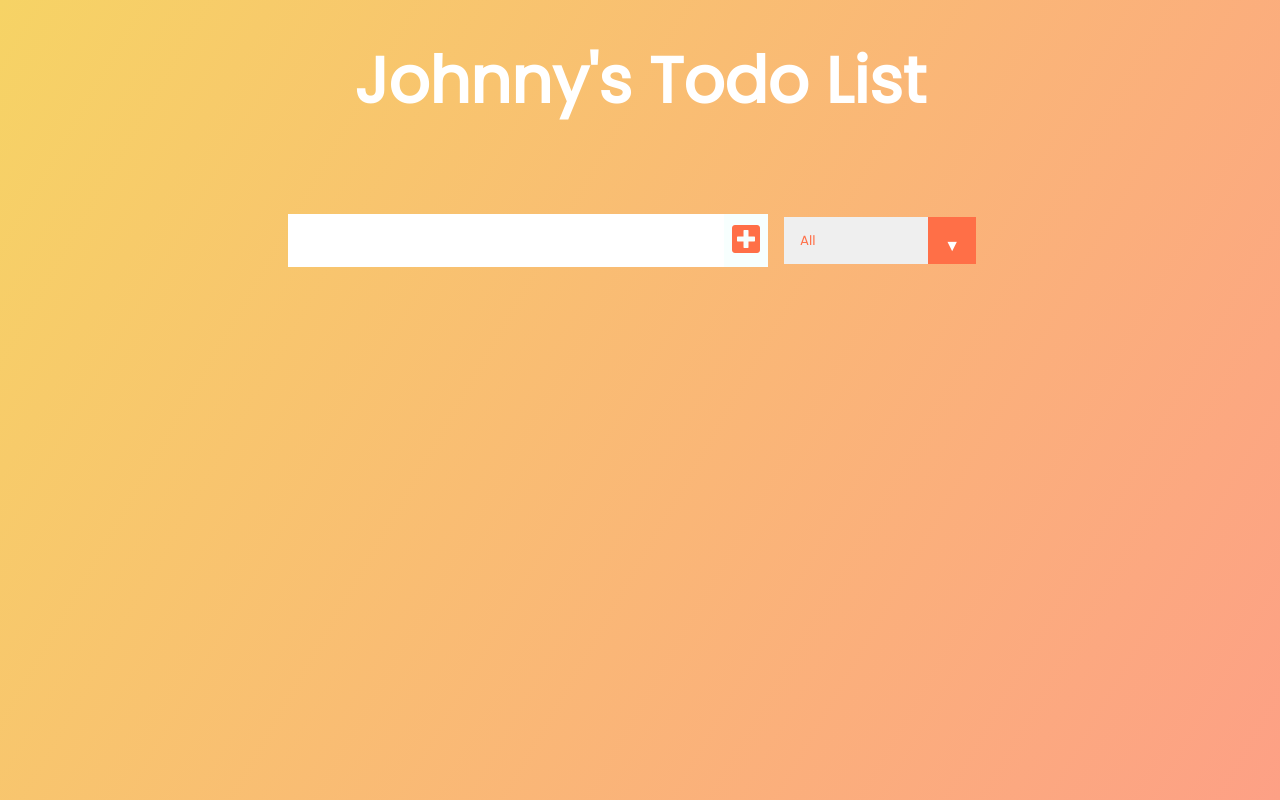
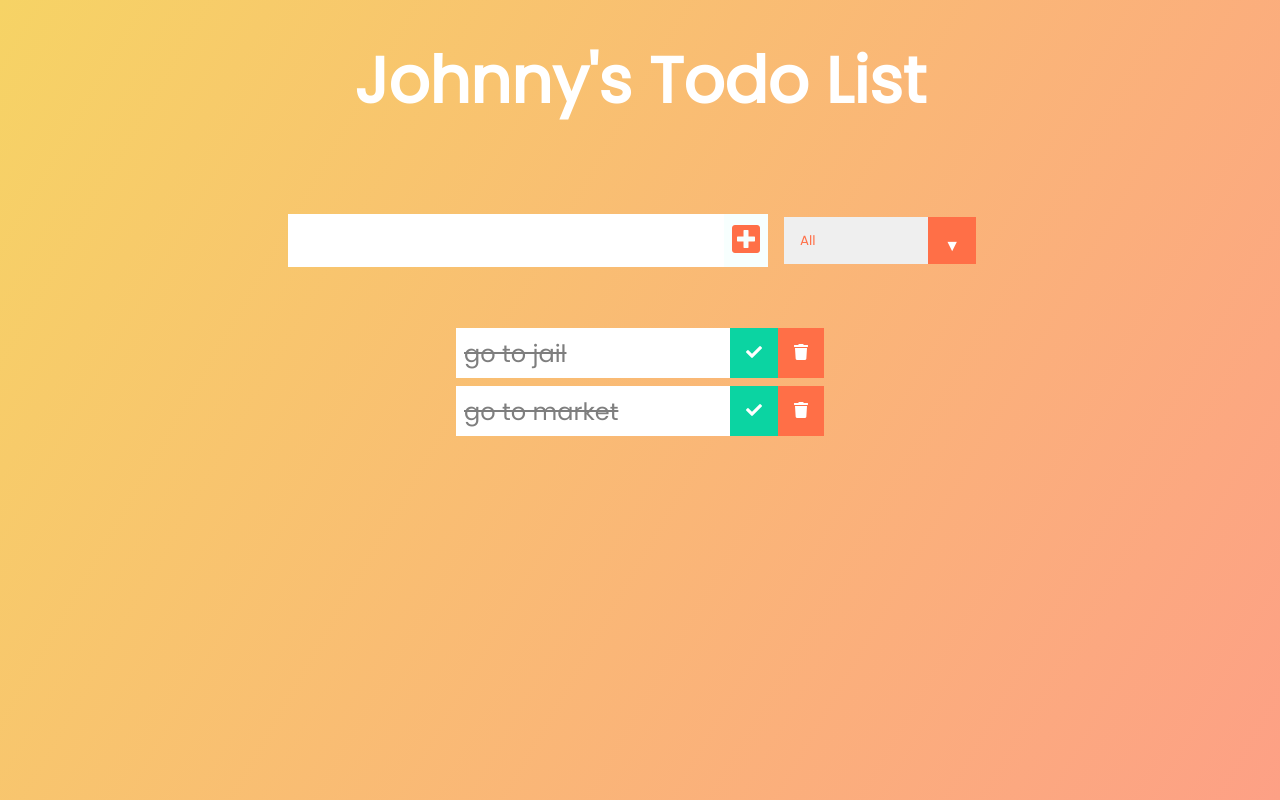
Before and after one commit to IonutCatalin/TodoList, a React (Create React App) app: page / in a window 1280 px wide. Built offline with nearby package versions, Linux system fonts and the light colour scheme; data requests are answered from the project's data file.

Commit message:
switched from localstorage to db.json

```diff
--- /dev/null
+++ b/db.json
@@ -0,0 +1,14 @@
+{
+  "todos": [
+    {
+      "text": "go to jail",
+      "completed": true,
+      "id": 4
+    },
+    {
+      "text": "go to market",
+      "completed": true,
+      "id": 5
+    }
+  ]
+}
--- a/package.json
+++ b/package.json
@@ -6,6 +6,7 @@
     "@testing-library/jest-dom": "^5.14.1",
     "@testing-library/react": "^12.0.0",
     "@testing-library/user-event": "^13.2.1",
+    "json-server": "^0.17.0",
     "react": "^17.0.2",
     "react-dom": "^17.0.2",
     "react-scripts": "5.0.0",
--- a/src/App.js
+++ b/src/App.js
@@ -23,28 +23,21 @@ function App() {
 		}
 	};
 
-	useEffect(() => {
-		getLocalTodos();
-	}, []);
+	async function getTodos() {
+		const response = await fetch("http://localhost:3001/todos", {
+			method: "GET",
+			headers: {
+				"Content-Type": "application/json",
+			},
+		});
+		const data = await response.json();
+		setTodos(data);
+	}
 
 	useEffect(() => {
+		getTodos();
 		filterHandler();
-		saveLocalTodos();
 	}, [todos, status]);
-
-	// save to localStorage
-	const saveLocalTodos = () => {
-		localStorage.setItem("todos", JSON.stringify(todos));
-	};
-
-	const getLocalTodos = () => {
-		if (localStorage.getItem("todos") === null) {
-			localStorage.setItem("todos", JSON.stringify([]));
-		} else {
-			let todoLocal = JSON.parse(localStorage.getItem("todos"));
-			setTodos(todoLocal);
-		}
-	};
 
 	return (
 		<div className="App">
--- a/src/components/Form.js
+++ b/src/components/Form.js
@@ -2,18 +2,26 @@ import React from "react";
 
 const Form = ({ inputText, setInputText, todos, setTodos, setStatus }) => {
 	const inputTextHandler = (e) => {
-		console.log(e.target.value);
 		setInputText(e.target.value);
 	};
 
-	const submitTodoHandler = (e) => {
+	async function submitTodoHandler(e) {
 		e.preventDefault();
-		setTodos([
-			...todos,
-			{ text: inputText, completed: false, id: Math.random() * 1000 },
-		]);
+
+		await fetch("http://localhost:3001/todos", {
+			method: "POST",
+			body: JSON.stringify({
+				text: inputText,
+				completed: false,
+				id: Math.max(...todos.map((todo) => todo.id)) + 1,
+			}),
+			headers: {
+				"Content-Type": "application/json",
+			},
+		});
+
 		setInputText("");
-	};
+	}
 
 	const statusHandler = (e) => {
 		setStatus(e.target.value);
--- a/src/components/Todo.js
+++ b/src/components/Todo.js
@@ -1,22 +1,23 @@
 import React from "react";
 
 const Todo = ({ todo, text, todos, setTodos }) => {
-	const deleteHandler = () => {
-		setTodos(todos.filter((element) => element.id !== todo.id));
-	};
+	async function deleteTodo() {
+		await fetch(`http://localhost:3001/todos/${todo.id}`, {
+			method: "DELETE",
+			headers: {
+				"Content-Type": "application/json",
+			},
+		});
+	}
 
 	const completeHandler = () => {
-		setTodos(
-			todos.map((item) => {
-				if (item.id === todo.id) {
-					return {
-						...item,
-						completed: !item.completed,
-					};
-				}
-				return item;
-			})
-		);
+		fetch(`http://localhost:3001/todos/${todo.id}`, {
+			method: "PUT",
+			headers: {
+				"Content-Type": "application/json",
+			},
+			body: JSON.stringify({ ...todo, completed: !todo.completed }),
+		});
 	};
 
 	return (
@@ -27,7 +28,7 @@ const Todo = ({ todo, text, todos, setTodos }) => {
 			<button className="complete-btn" onClick={completeHandler}>
 				<i className="fas fa-check"></i>
 			</button>
-			<button className="trash-btn" onClick={deleteHandler}>
+			<button className="trash-btn" onClick={deleteTodo}>
 				<i className="fas fa-trash"></i>
 			</button>
 		</div>
--- a/src/components/TodoList.js
+++ b/src/components/TodoList.js
@@ -2,7 +2,6 @@ import React from "react";
 import Todo from "./Todo";
 
 const TodoList = ({ todos, setTodos, filteredTodos }) => {
-	console.log("todos", todos);
 	return (
 		<div className="todo-container">
 			<ul className="todo-list">
```
Also changed, not shown: 2 other files (tests, documents, lock files or other folders).
